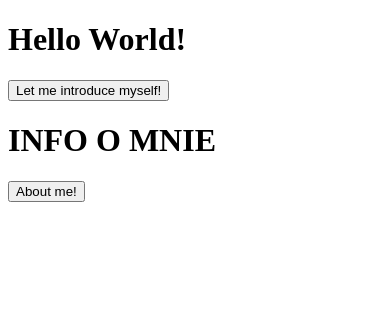
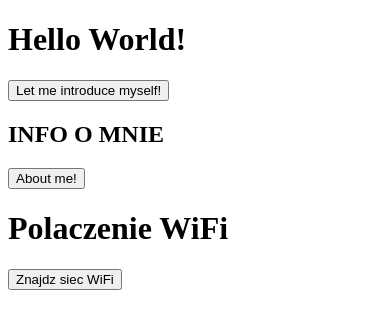
Before and after one commit to JustynaKonieczny/ZadBAI, a plain HTML site: page www/index.html in a window 390 px wide. Drawn offline with Linux system fonts and the light colour scheme; some packages are replaced by stand-ins of ours.

Commit message:
added checkingConnection onload init

```diff
--- a/www/index.html
+++ b/www/index.html
@@ -2,18 +2,23 @@
 <html>
 	<head>
 		<meta http-equiv="Content-type" content="text/html; charset=utf-8">
+		<link rel="stylesheet" type="text/css" href="css/style.css">
 		<script src="js/pgb.js"></script>
 		<script src="cordova.js"></script>
 	</head>
+
 	<body onload="init()">
 		<h1>Hello World!</h1>
 		<p id="dp"></p>
 		<input type="button" onclick="deviceInfo()" value="Let me introduce myself!">
 
 	<onload="init()">
-		<h1>INFO O MNIE</h1>
+		<h2>INFO O MNIE</h2>
 		<input type="button" onclick="meInfo()" value="About me!">
 
+	<onload="init()">
+		<h1>Polaczenie WiFi</h1>
+		<input type="button" onclick="checkingConnection()" value="Znajdz siec WiFi">
 
 	</body>
 </html>
```
